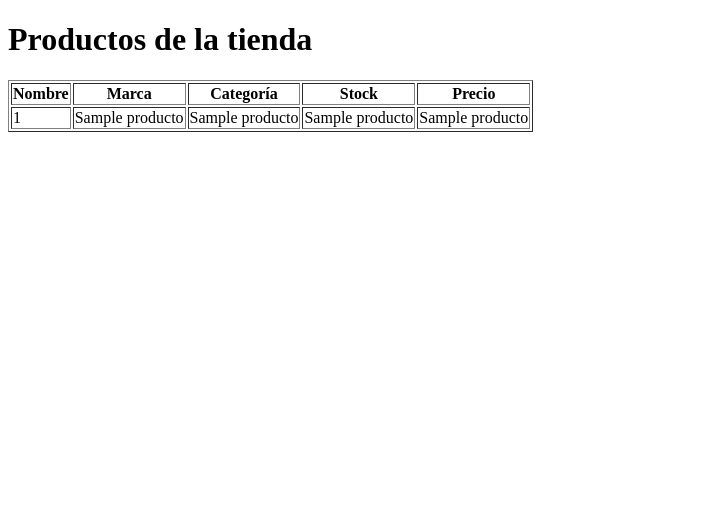
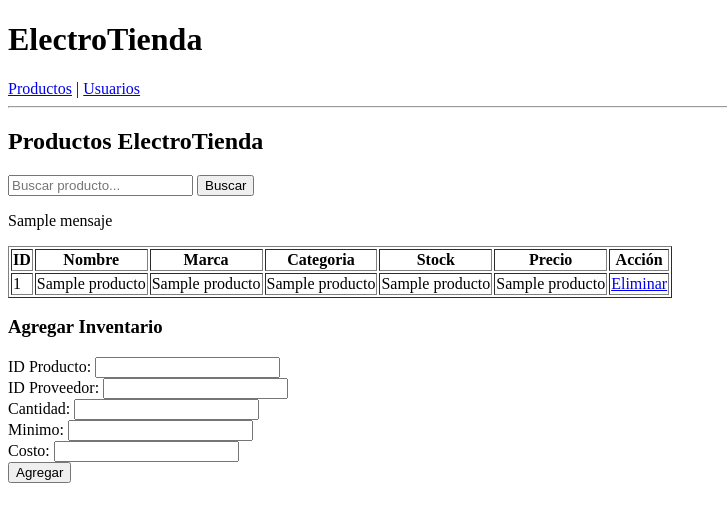
Before and after one commit to juanclb34/BD_Tienda_Electrodomesticos_G3, a Flask app: template templates/productos.html in a window 1280 px wide. Shown: the top 522 px of the page, without its empty margins (0-727 px from the left). Run offline with Flask 3, Linux system fonts and the light colour scheme; the template is opened without the code that fills it: most values are stand-ins (such as "Sample title", 1, 10 or a date in 2020).

Commit message:
Mostrar Usuarios y Buscar Producto

```diff
--- a/app.py
+++ b/app.py
@@ -1,12 +1,28 @@
-from flask import Flask, render_template
+from flask import Flask, render_template, request
 import db
 
 app = Flask(__name__)
 
 @app.route("/")
 def productos():
-    lista = db.obtener_productos()
-    return render_template("productos.html", productos=lista)
+    listaProductos = db.obtener_productos()
+    return render_template("productos.html", productos=listaProductos)
+
+@app.route("/buscar", methods=["POST"])
+def buscarProductos():
+    criterio = request.form["criterio"]
+    resultados = db.buscar_productos(criterio)
+
+    mensaje = None
+    if not resultados:
+        mensaje = "No se encontraron productos"
+
+    return render_template("productos.html", productos=resultados, mensaje=mensaje)
+
+@app.route("/usuarios")
+def usuarios():
+    listaUsuarios = db.obtener_usuarios()
+    return render_template("usuarios.html", usuarios=listaUsuarios)
 
 if __name__ == "__main__":
     app.run(debug=True)
--- /dev/null
+++ b/templates/base.html
@@ -0,0 +1,19 @@
+<!DOCTYPE html>
+<html>
+<head>
+    <title>ElectroTienda</title>
+</head>
+<body>
+
+<h1>ElectroTienda</h1>
+
+<a href="/">Productos</a> |
+<a href="/usuarios">Usuarios</a>
+
+<hr>
+
+{% block content %}
+{% endblock %}
+
+</body>
+</html>
--- a/templates/productos.html
+++ b/templates/productos.html
@@ -1,19 +1,27 @@
-<!DOCTYPE html>
-<html>
-<head>
-    <title>Productos</title>
-</head>
-<body>
+{% extends "base.html" %}
 
-<h1>Productos de la tienda</h1>
+{% block content %}
+
+<h2>Productos ElectroTienda</h2>
+
+<form method="POST" action="/buscar">
+    <input type="text" name="criterio" placeholder="Buscar producto..." required>
+    <button type="submit">Buscar</button>
+</form>
+
+{% if mensaje %}
+    <p>{{ mensaje }}</p>
+{% endif %}
 
 <table border="1">
 <tr>
+    <th>ID</th>
     <th>Nombre</th>
     <th>Marca</th>
-        <th>Categoría</th>
+    <th>Categoria</th>
     <th>Stock</th>
     <th>Precio</th>
+    <th>Acción</th>
 </tr>
 
 {% for p in productos %}
@@ -23,9 +31,23 @@
     <td>{{ p[2] }}</td>
     <td>{{ p[3] }}</td>
     <td>{{ p[4] }}</td>
+    <td>{{ p[5] }}</td>
+    <td>
+        <a href="/eliminar_producto/{{ p[0] }}">Eliminar</a>
+    </td>
 </tr>
 {% endfor %}
 </table>
 
-</body>
-</html>
+<h3>Agregar Inventario</h3>
+
+<form method="POST" action="/agregar_producto">
+    ID Producto: <input name="idProd"><br>
+    ID Proveedor: <input name="idProv"><br>
+    Cantidad: <input name="cantidad"><br>
+    Minimo: <input name="minimo"><br>
+    Costo: <input name="costo"><br>
+    <button type="submit">Agregar</button>
+</form>
+
+{% endblock %}
```
Also changed, not shown: Paquete_Usuario_Productos.sql (+16 -15 lines), db.py (+30 -0 lines), templates/usuarios.html (added, +41 -0 lines). Lines whose indentation alone changed are shown as unchanged.
